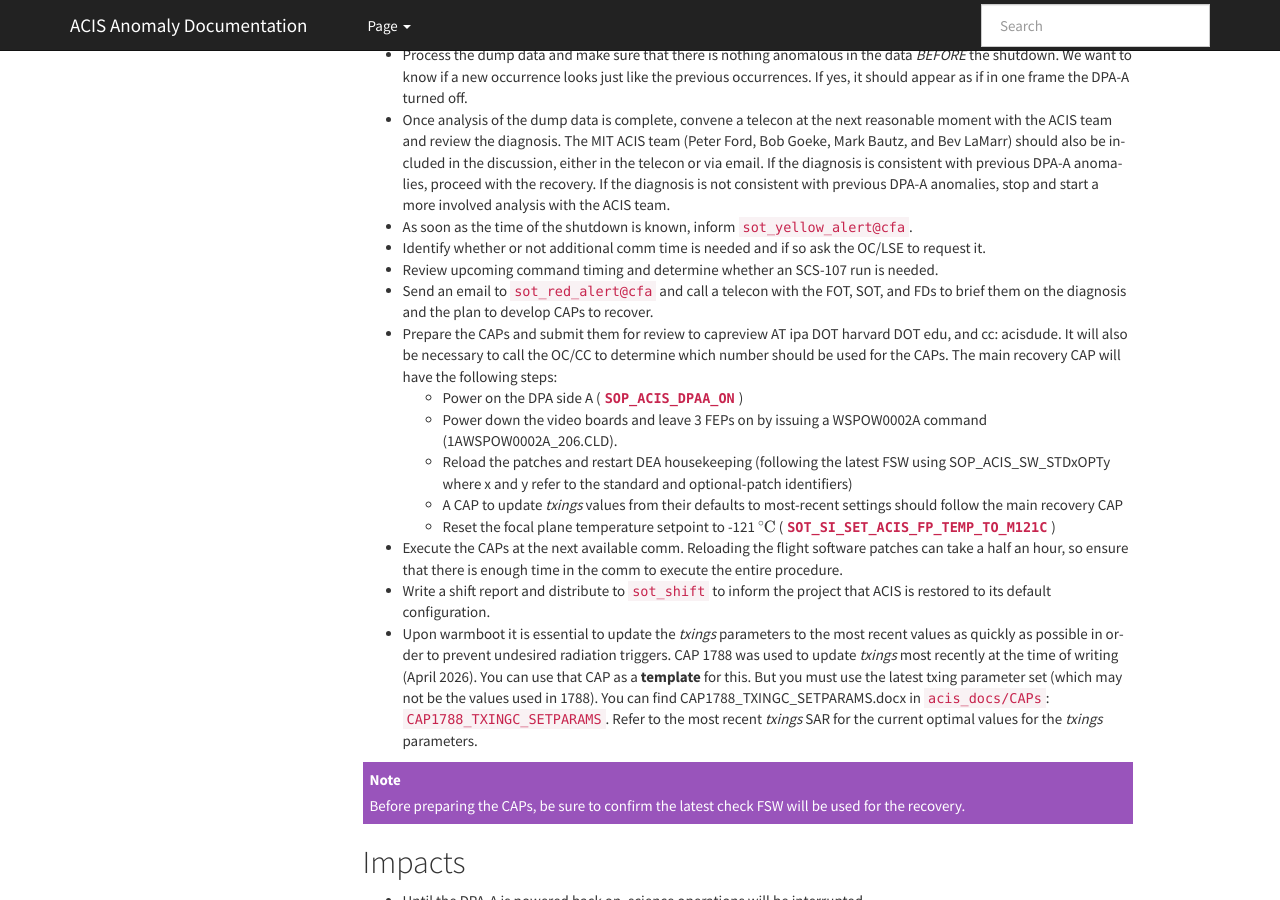
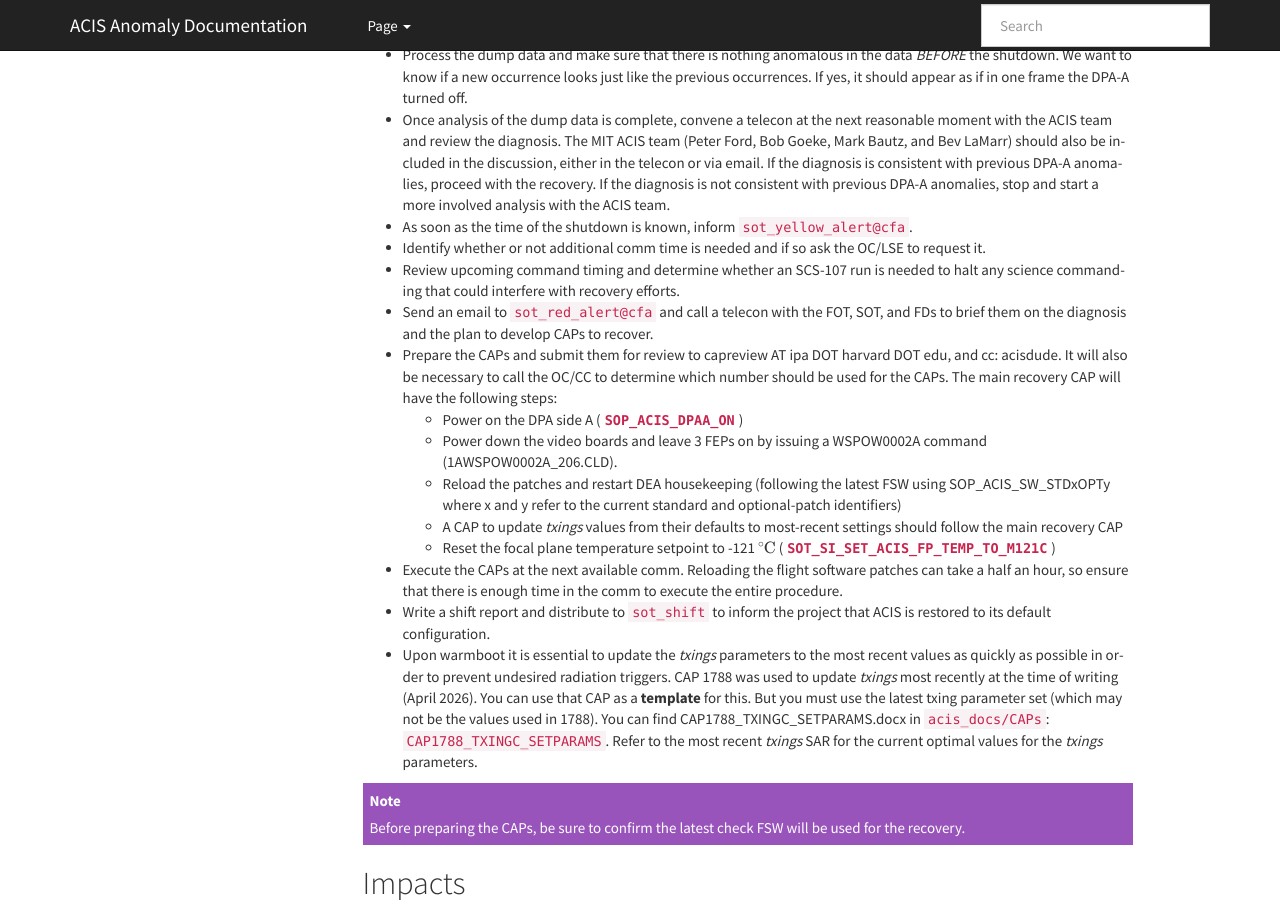
Before and after one commit to acisops/acis_anomaly_pages, a Sphinx documentation site: the page built from source/dpaa_shutdown_bepa.rst, in a window 1280 px wide and 900 px high, scrolled down 1164 px. Built offline with Sphinx 7.4.7, drawn with Linux system fonts in a browser that asks for light colours.

Commit message:
Changed DPA-A page per comments from JZ

```diff
--- a/source/dpaa_shutdown_bepa.rst
+++ b/source/dpaa_shutdown_bepa.rst
@@ -76,7 +76,7 @@ Our real-time web pages will alert us and the Lead System Engineer will call us.
   more involved analysis with the ACIS team.
 * As soon as the time of the shutdown is known, inform ``sot_yellow_alert@cfa``.
 * Identify whether or not additional comm time is needed and if so ask the OC/LSE to request it.
-* Review upcoming command timing and determine whether an SCS-107 run is needed.
+* Review upcoming command timing and determine whether an SCS-107 run is needed to halt any science commanding that could interfere with recovery efforts.
 * Send an email to ``sot_red_alert@cfa`` and call a telecon with the FOT, SOT, and FDs to brief
   them on the diagnosis and the plan to develop CAPs to recover.
 * Prepare the CAPs and submit them for review to capreview AT ipa DOT harvard DOT edu, and cc: acisdude.
@@ -87,7 +87,7 @@ Our real-time web pages will alert us and the Lead System Engineer will call us.
 
   - Power down the video boards and leave 3 FEPs on by issuing a WSPOW0002A command (1AWSPOW0002A_206.CLD).
 
-  - Reload the patches and restart DEA housekeeping (following the latest FSW using SOP_ACIS_SW_STDxOPTy where x and y refer to the standard and optional-patch identifiers)
+  - Reload the patches and restart DEA housekeeping (following the latest FSW using SOP_ACIS_SW_STDxOPTy where x and y refer to the current standard and optional-patch identifiers)
   - A CAP to update *txings* values from their defaults to most-recent settings should follow the main recovery CAP
   - Reset the focal plane temperature setpoint to -121 :math:`^\circ{\rm C}` (|fptemp_121|_)
 
```
